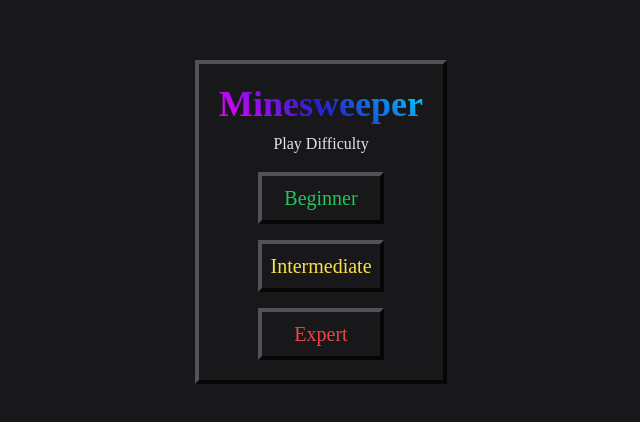
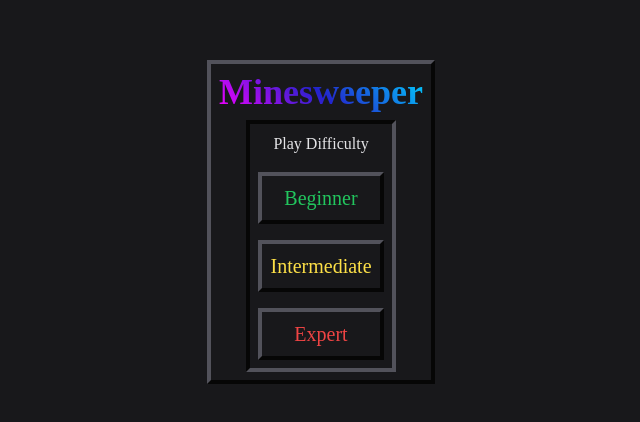
Before and after one commit to Potat05/minesweeper, a SvelteKit app: page / in a window 1280 px wide. Shown: the part 178-600 px from the top of the page, without its empty margins (319-959 px from the left). Built offline with nearby package versions, Linux system fonts and the light colour scheme; no server answers; a web font is replaced by a local one.

Commit message:
more border

```diff
--- a/src/routes/+page.svelte
+++ b/src/routes/+page.svelte
@@ -29,9 +29,9 @@
 
 </style>
 
-<div class="flex flex-col items-center gap-2 bg-zinc-900 w-fit p-5 border-4 [border-style:outset] border-zinc-600">
+<div class="flex flex-col items-center gap-2 bg-zinc-900 w-fit p-2 border-4 [border-style:outset] border-zinc-600">
     <span class="font-alagard text-titlecolor text-4xl font-semibold">Minesweeper</span>
-    <div class="flex flex-col items-center gap-4">
+    <div class="flex flex-col items-center gap-4 border-4 [border-style:inset] border-zinc-600 p-2">
         <div class="font-pixelsans text-zinc-200">Play Difficulty</div>
         <a href="/minesweeper/play/beginner" class="w-full">
             <button class="font-pixelsans text-xl text-green-500  p-2 w-full border-4 [border-style:outset] border-zinc-600 active:[outline-style:inset] hover:bg-zinc-800" tabindex="-1">Beginner</button>
```
